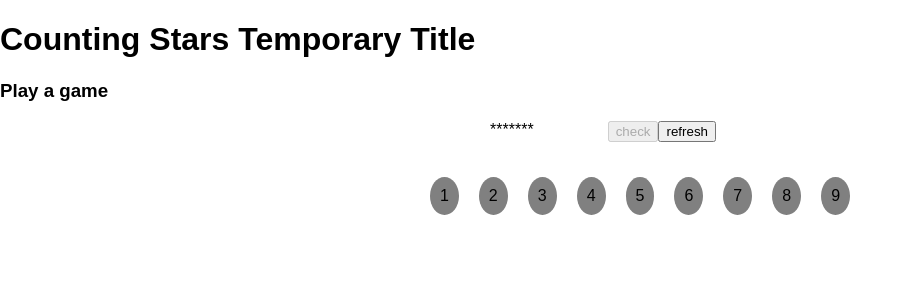
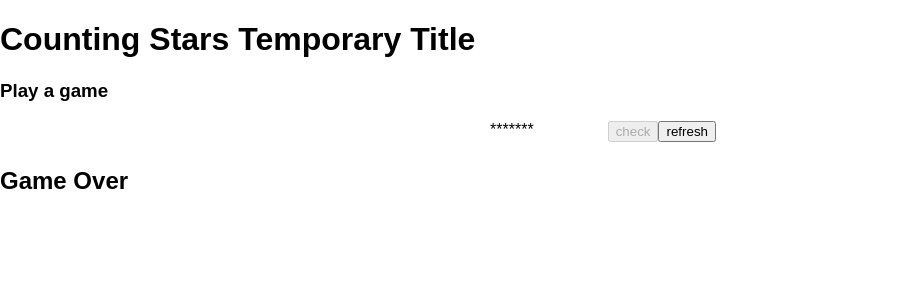
Before and after one commit to chatajazzy/countingstars, a React (Create React App) app: page / in a window 1280 px wide. Shown: the top 300 px of the page, without its empty margins (0-912 px from the left). Built offline with nearby package versions, Linux system fonts and the light colour scheme.

Commit message:
Add done state component and ternary condition to show/hide numbers

```diff
--- /dev/null
+++ b/src/components/DoneFrame.js
@@ -0,0 +1,11 @@
+import React from 'react';
+
+const DoneFrame = props => {
+  return (
+    <div>
+      <h2>{props.doneStatus}</h2>
+    </div>
+  );
+};
+
+export default DoneFrame;
--- a/src/components/Game.js
+++ b/src/components/Game.js
@@ -3,6 +3,7 @@ import Stars from './Stars';
 import Button from './Button';
 import Answer from './Answer';
 import Numbers from './Numbers';
+import DoneFrame from './DoneFrame';
 
 export default class Game extends Component {
   static randomNumber = () => 1 + Math.floor(Math.random() * 9);
@@ -11,7 +12,8 @@ export default class Game extends Component {
     randomNumberOfStars: Game.randomNumber(),
     isAnswerCorrect: null,
     usedNumbers: [],
-    redraws: 5
+    redraws: 5,
+    doneStatus: 'Game Over'
   };
   selectNumber = clickedNumber => {
     // depends on the pervious state
@@ -62,7 +64,8 @@ export default class Game extends Component {
       randomNumberOfStars,
       isAnswerCorrect,
       usedNumbers,
-      redraws
+      redraws,
+      doneStatus
     } = this.state;
     return (
       <div>
@@ -82,11 +85,15 @@ export default class Game extends Component {
             unselectNumber={this.unselectNumber}
           />
         </div>
-        <Numbers
-          selectedNumbers={selectedNumbers}
-          usedNumbers={usedNumbers}
-          selectNumber={this.selectNumber}
-        />
+        {doneStatus ? (
+          <DoneFrame doneStatus={doneStatus} />
+        ) : (
+          <Numbers
+            selectedNumbers={selectedNumbers}
+            usedNumbers={usedNumbers}
+            selectNumber={this.selectNumber}
+          />
+        )}
       </div>
     );
   }
```
